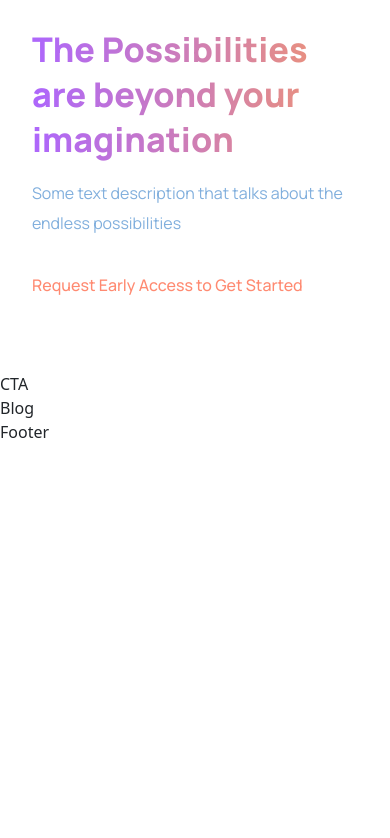
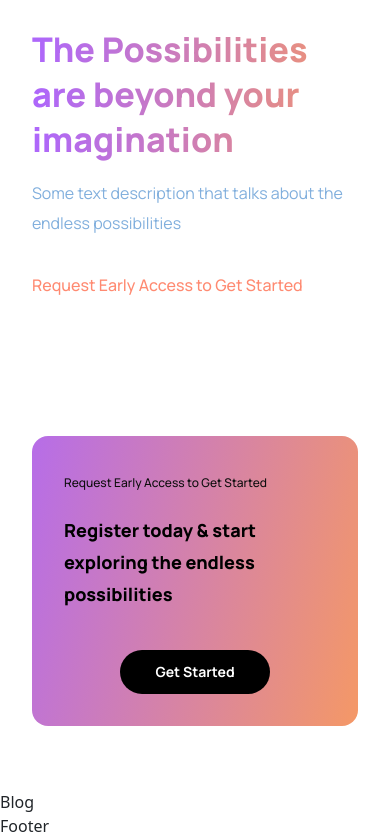
Before and after one commit to mabi-max/ctf_app, a React (Create React App) app: page / in a window 390 px wide. Shown: the part 3529-4367 px from the top of the page. Before the commit the page ends 3973 px from the top, so only its background shows below. Built offline with nearby package versions, Linux system fonts and the light colour scheme.

Commit message:
cta component done

```diff
--- a/src/components/cta/CTA.jsx
+++ b/src/components/cta/CTA.jsx
@@ -3,8 +3,14 @@
 
 const CTA = () => {
     return (
-        <div>
-            CTA
+        <div className="digitech__cta">
+            <div className="digitech__cta-content">
+                <p>Request Early Access to Get Started</p>
+                <h3>Register today & start exploring the endless possibilities</h3>
+            </div>
+            <div className="digitech__cta-button">
+                <button type="button">Get Started</button>
+            </div>
         </div>
     )
 }
--- a/src/components/cta/cta.css
+++ b/src/components/cta/cta.css
@@ -0,0 +1,72 @@
+.digitech__cta{
+    display: flex;
+    justify-content: space-between;
+    align-items: center;
+    flex-direction: row;
+
+    padding: 2rem;
+    margin: 4rem;
+    border-radius: 1rem;
+    background: var(--gradient-bar);
+}
+
+.digitech__cta-content p{
+    font-family: var(--font-family);
+    font-weight: 500;
+    font-size: 12px;
+    line-height: 30px;
+    color: #0E0E0E;
+}
+
+.digitech__cta-content h3{
+    font-family: var(--font-family);
+    font-weight: 800;
+    font-size: 24px;
+    line-height: 45px;
+    color: #000;
+}
+
+.digitech__cta-button{
+    display: flex;
+    justify-content: center;
+    align-items: center;
+    margin-left: 2rem;
+}
+
+.digitech__cta-button button{
+    background: #000;
+    color: #FFF;
+    border-radius: 40px;
+    font-family: var(--font-family);
+    font-weight: bold;
+    font-size: 18px;
+    line-height: 30px;
+    padding: 0.5rem 1rem;
+    border: none;
+    outline: none;
+    min-width: 150px;
+}
+
+@media screen and (max-width: 650px) {
+    .digitech__cta{
+        flex-direction: column;
+    }
+    .digitech__cta-button{
+        margin: 2rem 0 0;
+    }
+}
+
+@media screen and (max-width: 550px) {
+    .digitech__cta{
+        margin: 4rem 2rem;
+    }
+
+    .digitech__cta-content h3{
+        font-size: 18px;
+        line-height: 32px;
+    }
+    .digitech__cta-button button{
+        font-size: 14px;
+        line-height: 28px;
+    }
+}
```
